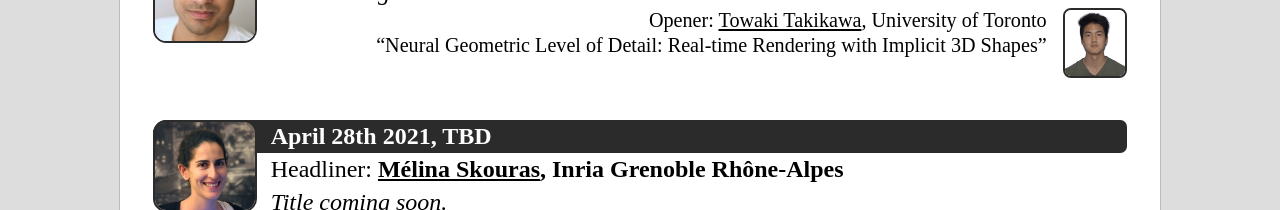
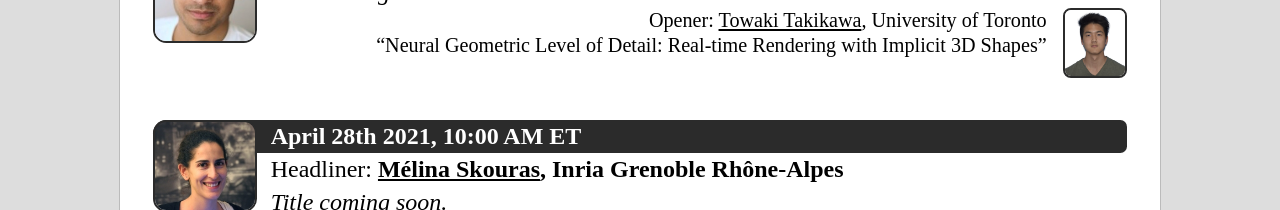
Before and after one commit to toronto-geometry-colloquium/toronto-geometry-colloquium.github.io, a plain HTML site: page index.html in a window 1280 px wide. Shown: the part 1680-1890 px from the top of the page. Drawn offline with Linux system fonts and the light colour scheme; a web font is replaced by a local one.

Commit message:
add april 28 10am

```diff
--- a/index.html
+++ b/index.html
@@ -193,7 +193,7 @@
           <!-- ... to here -->
           <li>
             <img class="headliner" src="./img/melina.jpg">
-            <h3 class="date">April 28th 2021, TBD</h3>
+            <h3 class="date">April 28th 2021, 10:00 AM ET</h3>
             <h3 class="headlinername">
               <a href="http://imagine.inrialpes.fr/people/mskouras/">Mélina Skouras</a>, Inria Grenoble Rhône-Alpes
             </h3>
```
